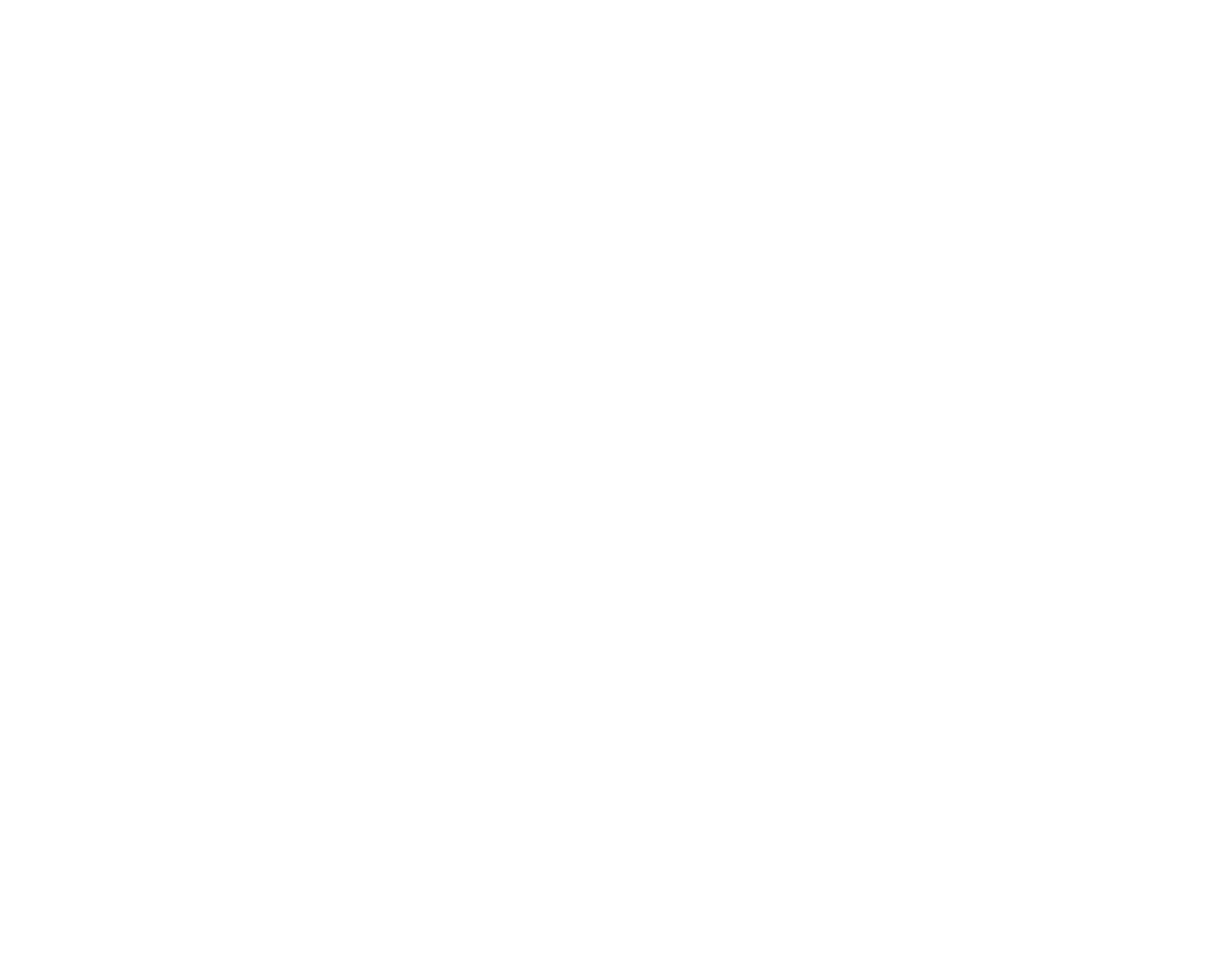
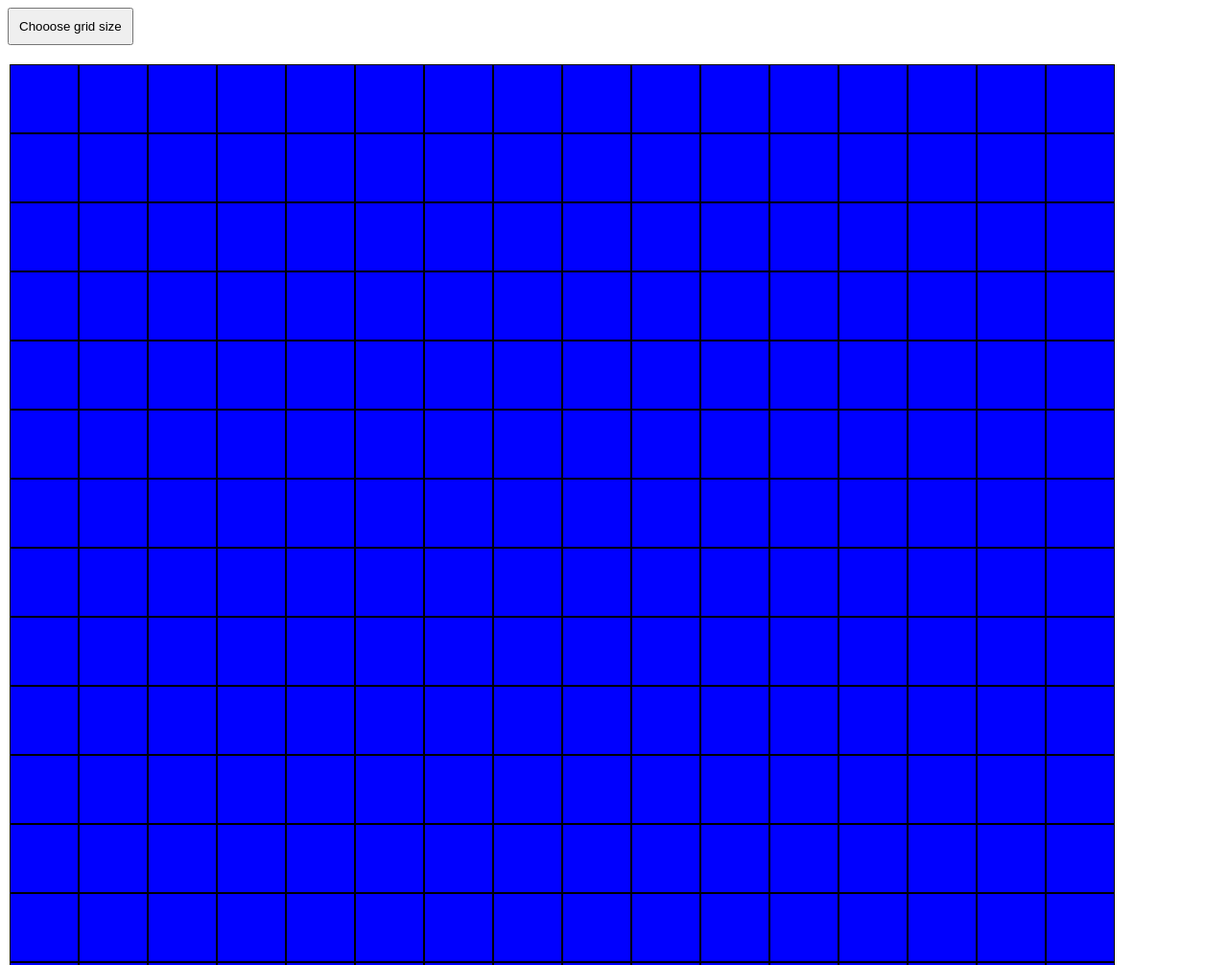
Before and after one commit to steven-CmdCV/etch-a-sketch, a plain HTML site: page index.html in a window 1280 px wide. Shown: the top 1006 px of the page at 96% size. Before the commit the page ends 800 px from the top, so only its background shows below. Drawn offline with Linux system fonts and the light colour scheme.

Commit message:
Create initial 16x16 Grid
Added functionality to create the initial/default
16x16 grid, with pixelated trail effect.

Added button which prompts user and removes grid,
pending addititonal fucntionality.

```diff
--- a/index.html
+++ b/index.html
@@ -7,5 +7,7 @@
     <script defer src="script.js"></script>
     <title>Etch-a-Sketch</title>
   </head>
-  <body></body>
+  <body>
+    <div id="container"></div>
+  </body>
 </html>
--- a/script.js
+++ b/script.js
@@ -0,0 +1,32 @@
+// Create 16 x 16 grid
+const container = document.getElementById("container");
+
+for (let column = 0; column < 16; column++) {
+  for (let row = 0; row < 16; row++) {
+    const cell = document.createElement("div");
+    container.appendChild(cell);
+  }
+}
+
+// Hover effect
+const cells = container.querySelectorAll("div");
+
+cells.forEach((cell) => {
+  cell.addEventListener("mouseenter", () => {
+    cell.style.backgroundColor = "yellow";
+  });
+});
+
+// User Prompt
+const body = document.querySelector("body");
+const btnPrompt = document.createElement("button");
+btnPrompt.textContent = "Chooose grid size";
+
+body.insertBefore(btnPrompt, body.firstChild);
+
+btnPrompt.addEventListener("click", () => {
+  const numCells = +prompt(
+    "Type the number of squares you would like per side:",
+  );
+  cells.forEach((cell) => cell.remove());
+});
--- a/styles.css
+++ b/styles.css
@@ -0,0 +1,19 @@
+#container {
+  display: flex;
+  flex-wrap: wrap;
+  justify-content: center;
+  width: 1155px;
+  height: 1150px;
+}
+
+#container div {
+  height: 70px;
+  width: 70px;
+  border: 1px solid black;
+  background-color: blue;
+}
+
+button {
+  margin-bottom: 20px;
+  padding: 10px;
+}
```
